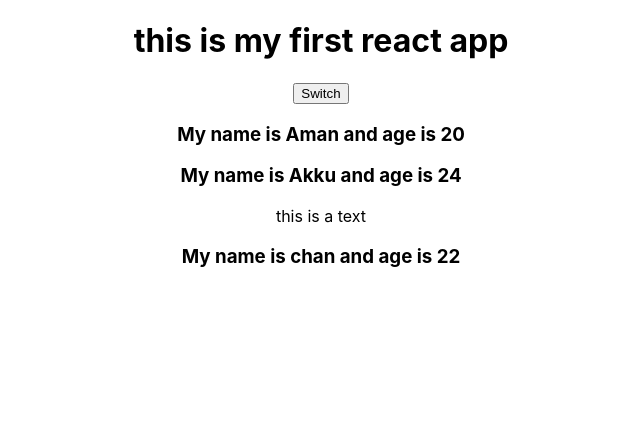
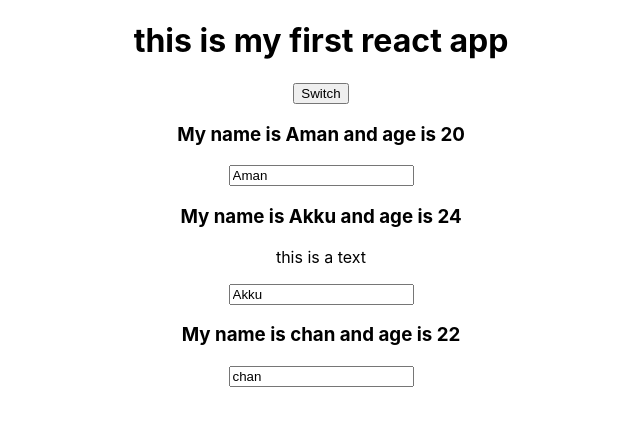
Before and after one commit to Chandan-Saini/react-app-latest-prctc, a React (Create React App) app: page / in a window 1280 px wide. Shown: the top 426 px of the page, without its empty margins (319-959 px from the left). Built offline with nearby package versions, Linux system fonts and the light colour scheme.

Commit message:
adding two way binding

```diff
--- a/src/App.js
+++ b/src/App.js
@@ -22,13 +22,24 @@ eventHandler=(newName)=>{
      ]
    })
 }
+
+  changeHandler = (event) => {
+    this.setState({
+      person: [
+        { name: "Aman", age: 20 },
+        { name: event.target.value, age: 24 },
+        { name: "chan", age: 90 }
+      ]
+    })
+  }
+
   render(){
     return (
       <div className="App">
         <h1>this is my first react app </h1>
-        <button onClick={()=> this.eventHandler("updated")}>Switch</button>
+        <button onClick={this.eventHandler.bind(this, "Updated")}>Switch</button>  {/* this is the way of passing value in the event handler using bind */}
         <Person name={this.state.person[0].name} age={this.state.person[0].age} />
-        <Person click={this.eventHandler.bind(this, "Updated 2")}  name={this.state.person[1].name} age={this.state.person[1].age}> this is a text</Person>
+        <Person change={this.changeHandler} click={this.eventHandler.bind(this, "Updated 2")}  name={this.state.person[1].name} age={this.state.person[1].age}> this is a text</Person>
         <Person name={this.state.person[2].name} age={this.state.person[2].age} />
       </div>
 
--- a/src/Person/Person.js
+++ b/src/Person/Person.js
@@ -5,6 +5,7 @@ const person=(props)=>{
   <div>
     <h3 onClick={props.click}> My name is {props.name} and age is {props.age}</h3>
     <p>{props.children}</p>
+    <input type="text" onChange={props.change} value={props.name} /> {/* this is the usage of two way binding*/}
   </div>    )
 }
 
```
